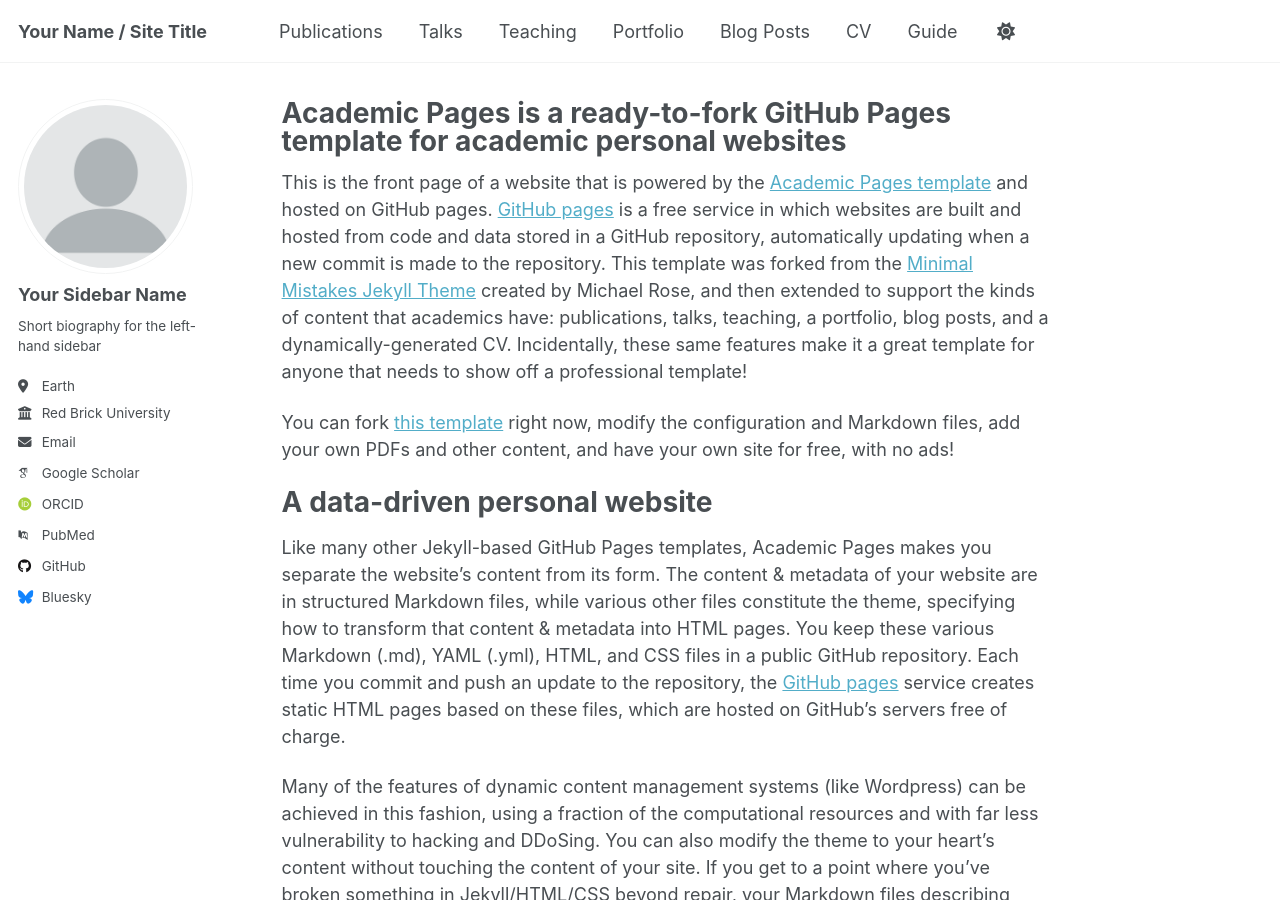
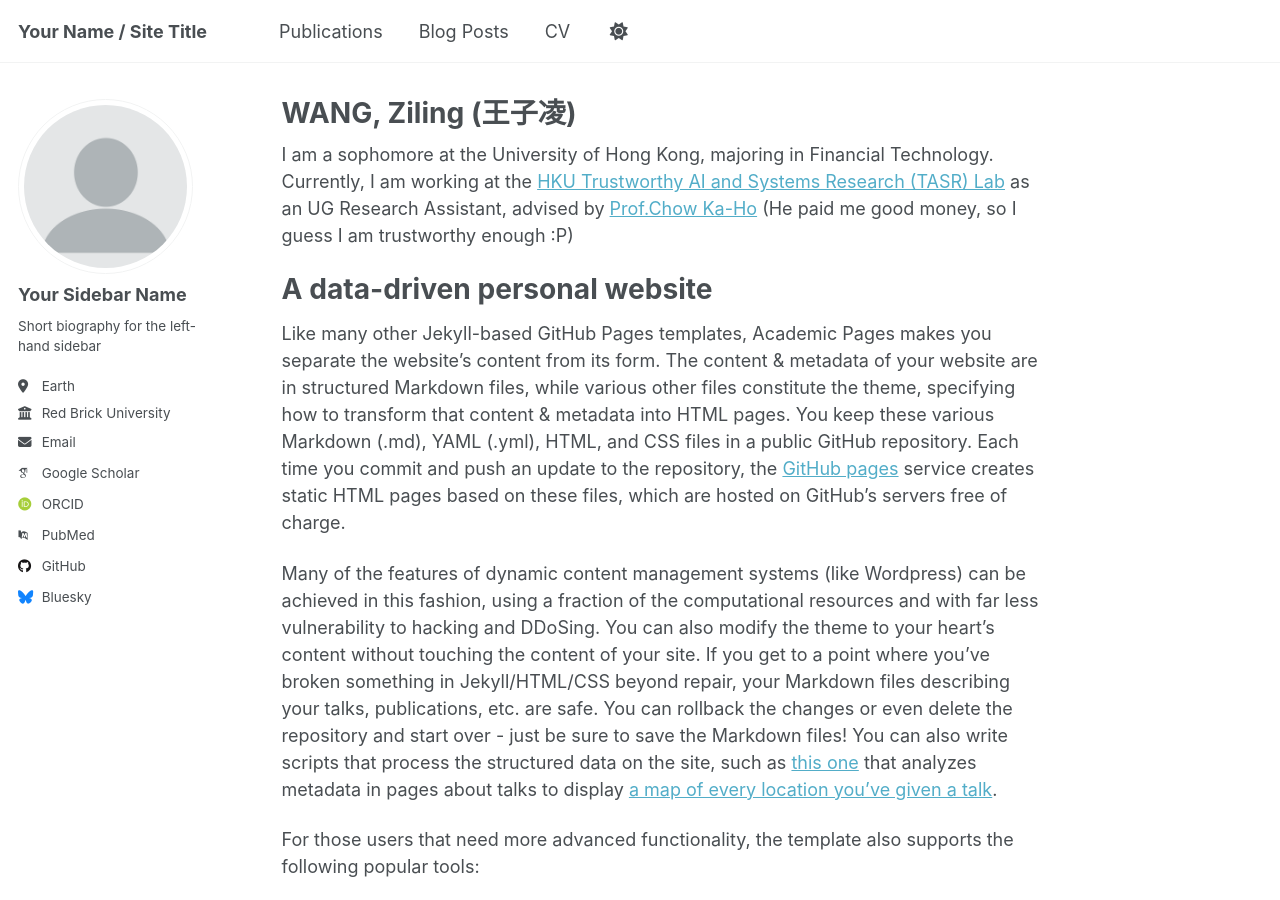
Before and after one commit to Michael-wzl/Michael-wzl.github.io, a Jekyll site: the page built from _pages/about.md, in a window 1280 px wide and 900 px high. Built offline with Jekyll 4.4.1, drawn with Linux system fonts in a browser that asks for light colours; some web fonts are replaced; a script that is not in the unit is left out.

```diff
--- a/_pages/about.md
+++ b/_pages/about.md
@@ -1,15 +1,13 @@
 ---
 permalink: /
-title: "Academic Pages is a ready-to-fork GitHub Pages template for academic personal websites"
+title: "WANG, Ziling (王子凌)"
 author_profile: true
 redirect_from:
   - /about/
   - /about.html
 ---
 
-This is the front page of a website that is powered by the [Academic Pages template](https://github.com/academicpages/academicpages.github.io) and hosted on GitHub pages. [GitHub pages](https://pages.github.com) is a free service in which websites are built and hosted from code and data stored in a GitHub repository, automatically updating when a new commit is made to the repository. This template was forked from the [Minimal Mistakes Jekyll Theme](https://mmistakes.github.io/minimal-mistakes/) created by Michael Rose, and then extended to support the kinds of content that academics have: publications, talks, teaching, a portfolio, blog posts, and a dynamically-generated CV. Incidentally, these same features make it a great template for anyone that needs to show off a professional template!
-
- You can fork [this template](https://github.com/academicpages/academicpages.github.io) right now, modify the configuration and Markdown files, add your own PDFs and other content, and have your own site for free, with no ads!
+I am a sophomore at the University of Hong Kong, majoring in Financial Technology. Currently, I am working at the [HKU Trustworthy AI and Systems Research (TASR) Lab](https://github.com/HKU-TASR) as an UG Research Assistant, advised by [Prof.Chow Ka-Ho](https://khchow.com) (He paid me good money, so I guess I am trustworthy enough :P)
 
 A data-driven personal website
 ======
```
Also changed, not shown: Gemfile (+8 -6 lines), _data/navigation.yml (+8 -8 lines), 1 other file.
